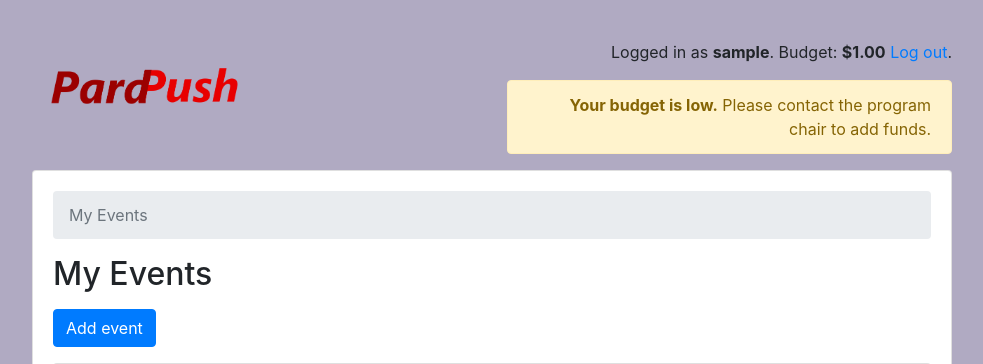
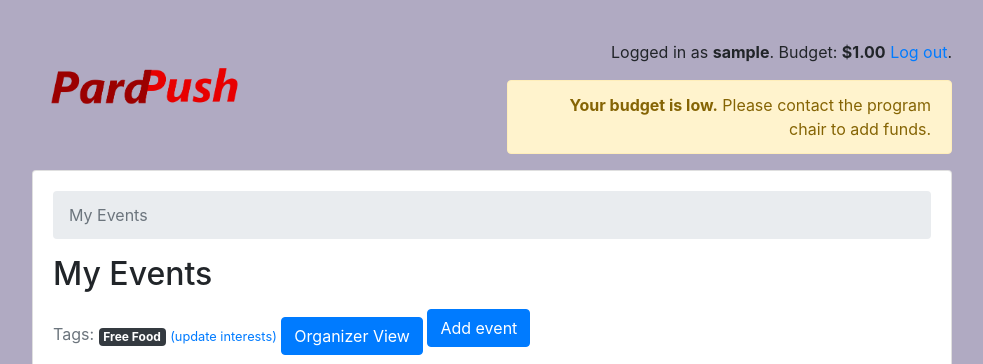
Before and after one commit to elast27/pardpush, a Django app: page /organizers/ in a window 1280 px wide. Shown: the top 364 px of the page, without its empty margins (148-1131 px from the left). Run offline with Django 3.2, Linux system fonts and the light colour scheme; a user stored in the database is signed in; data comes from the database, SQL or seed files in the repository; tables that the repository leaves empty hold one stand-in row (values such as "Sample post"); parts of the project's set-up code (start-up, migrations or seed data) failed here and were passed over; some libraries are stand-ins or nearby versions; some web fonts are replaced.

Commit message:
org/stu switch buttons

```diff
--- a/pardpush_proj/notification/templates/notification/organizers/event_change_list.html
+++ b/pardpush_proj/notification/templates/notification/organizers/event_change_list.html
@@ -9,7 +9,14 @@
     </ol>
   </nav>
   <h2 class="mb-3">My Events</h2>
-  <a href="{% url 'organizers:event_add' %}" class="btn btn-primary mb-3" role="button">Add event</a>
+  <p class="text-muted">
+    Tags:{% for tag in user.student.interests.all %} {{ tag.get_html_badge }}{% endfor %}
+    <a href="{% url 'students:student_interests' %}"><small>(update interests)</small></a>
+    {% if user.is_student %}
+      <a href='' class='btn btn-primary'>Organizer View</a>
+    {% endif %}
+    <a href="{% url 'organizers:event_add' %}" class="btn btn-primary mb-3" role="button">Add event</a>
+  </p>
   <div class="card">
     <table class="table mb-0">
       <thead>
--- a/pardpush_proj/notification/templates/notification/students/_header.html
+++ b/pardpush_proj/notification/templates/notification/students/_header.html
@@ -2,4 +2,7 @@
 <p class="text-muted">
   Tags:{% for tag in user.student.interests.all %} {{ tag.get_html_badge }}{% endfor %}
   <a href="{% url 'students:student_interests' %}"><small>(update interests)</small></a>
+  {% if user.is_organizer %}
+    <a href='' class='btn btn-primary'>Organizer View</a>
+  {% endif %}
 </p>
```
